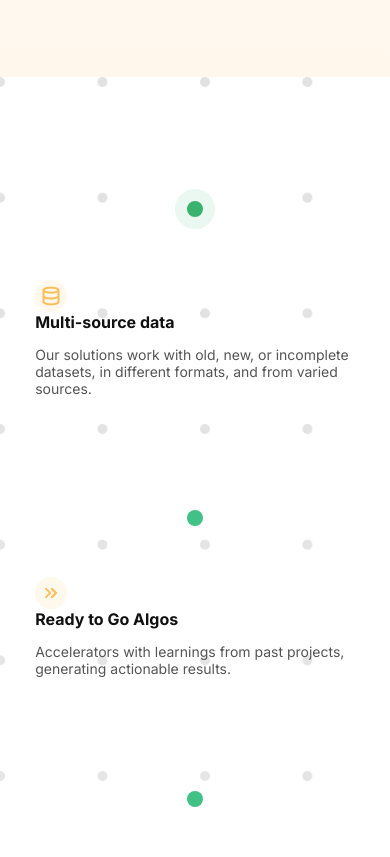
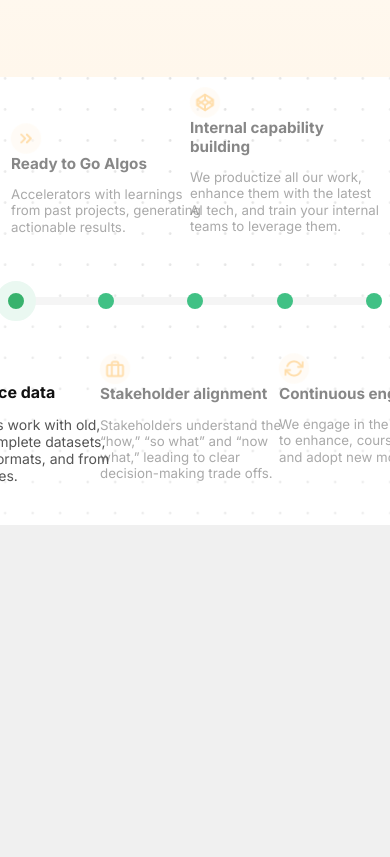
Before and after one commit to Bhanukiran889/CMS_app, a React (Vite) app in the folder frontend/: page / in a window 390 px wide. Shown: the part 682-1539 px from the top of the page. After the commit the page ends 1207 px from the top, so only its background shows below. Built offline with nearby package versions, Linux system fonts and the light colour scheme; no server answers.

Commit message:
enhance features timeline

```diff
--- a/frontend/src/components/FeaturesSection/index.css
+++ b/frontend/src/components/FeaturesSection/index.css
@@ -117,35 +117,48 @@
   color: #555;
 }
 
-/* Responsive layout */
-@media screen and (max-width: 768px) {
+/* Selected/Unselected Card State */
+.feature-card.active {
+  opacity: 1;
+  transform: translateX(-50%) scale(1);
+  transition: all 0.3s ease;
+}
+
+.feature-card.inactive {
+  opacity: 0.5;
+  transform: translateX(-50%) scale(0.95);
+  transition: all 0.3s ease;
+}
+
+@media screen and (max-width: 1400px) {
   .feature-wrapper {
-    flex-direction: column;
-    height: auto;
-    padding: 2rem 0;
+    max-width: 1100px;
   }
-
   .feature-card {
-    width: 90%;
-    position: static;
-    transform: none;
-    margin: 2rem auto;
-  }
-
-  .feature-dot {
-    position: static;
-    transform: none;
-    margin: 1rem auto;
-  }
-
-  .feature-point {
-    position: static;
-    transform: none;
-    margin-bottom: 2rem;
-  }
-
-  .feature-line-bg,
-  .feature-line-fill {
-    display: none;
+    width: 220px;
   }
 }
+
+@media screen and (max-width: 1200px) {
+  .feature-wrapper {
+    max-width: 800px;
+  }
+  .feature-card {
+    width: 200px;
+  }
+}
+@media screen and (max-width: 900px) {
+  .feature-wrapper {
+    max-width: 700px;
+  }
+  .feature-card {
+    width: 200px;
+  }
+}@media screen and (max-width: 800px) {
+  .feature-wrapper {
+    max-width: 600px;
+  }
+  .feature-card {
+    width: 200px;
+  }
+}
--- a/frontend/src/components/FeaturesSection/index.jsx
+++ b/frontend/src/components/FeaturesSection/index.jsx
@@ -1,6 +1,6 @@
-import React, { useState } from 'react';
-import features from '../../constants/features';
-import './index.css';
+import React, { useState } from "react";
+import features from "../../constants/features";
+import "./index.css";
 
 const FeaturesSection = () => {
   const [currentIndex, setCurrentIndex] = useState(0);
@@ -11,10 +11,7 @@ const FeaturesSection = () => {
     <section className="feature-section">
       <div className="feature-wrapper">
         <div className="feature-line-bg" />
-        <div
-          className="feature-line-fill"
-          style={{ width: `${percent}%` }}
-        />
+        <div className="feature-line-fill" style={{ width: `${percent}%` }} />
 
         {features.map((feature, index) => (
           <div
@@ -23,11 +20,17 @@ const FeaturesSection = () => {
             key={index}
           >
             <div
-              className={`feature-dot ${index === currentIndex ? 'active' : ''}`}
+              className={`feature-dot ${
+                index === currentIndex ? "active" : ""
+              }`}
               onClick={() => setCurrentIndex(index)}
             />
-            <div className={`feature-card ${index % 2 === 1 ? 'top' : 'bottom'}`}>
-              < img src={feature.icon} className="feature-ico"/>
+            <div
+              className={`feature-card ${index % 2 === 1 ? "top" : "bottom"} ${
+                index === currentIndex ? "active" : "inactive"
+              }`}
+            >
+              <img src={feature.icon} className="feature-ico" />
               <h4>{feature.title}</h4>
               <p>{feature.description}</p>
             </div>
```
